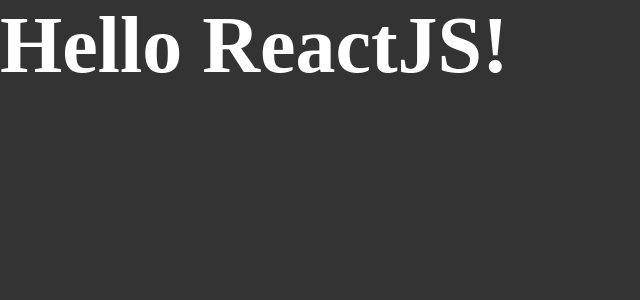
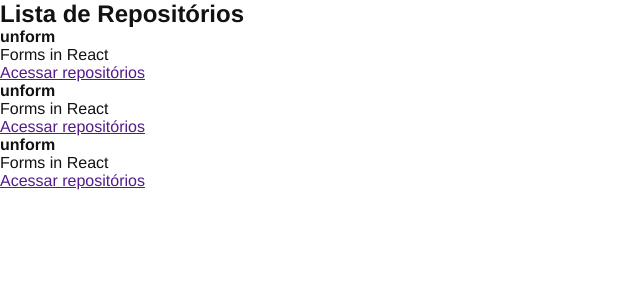
Before and after one commit to israelbulcaotavares/reactjs, a React app in the folder 01-github-explorer/: page / in a window 1280 px wide. Shown: the top 300 px of the page, without its empty margins (0-640 px from the left). Built offline with nearby package versions, Linux system fonts and the light colour scheme.

Commit message:
Primeiro componente React

```diff
--- a/01-github-explorer/src/App.jsx
+++ b/01-github-explorer/src/App.jsx
@@ -1,7 +1,7 @@
+import { RepositoryList } from './components/RepositoryList';
 import './styles/global.scss';
 
 export function App(){
 
-
-    return <h1>Hello ReactJS!</h1>
+    return <RepositoryList/>
 }
--- /dev/null
+++ b/01-github-explorer/src/components/RepositoryList.jsx
@@ -0,0 +1,35 @@
+const repositoryName = 'unform';
+
+export function RepositoryList(){
+    return (
+        <section className="repository-list">
+            <h1>Lista de Repositórios</h1>
+
+            <ul>
+                <li>
+                    <strong>{repositoryName}</strong>
+                    <p>Forms in React</p>
+                    <a href="">
+                        Acessar repositórios
+                    </a>
+                </li>
+                <li>
+                    <strong>{repositoryName}</strong>
+                    <p>Forms in React</p>
+                    <a href="">
+                        Acessar repositórios
+                    </a>
+                </li>
+                <li>
+                    <strong>{repositoryName}</strong>
+                    <p>Forms in React</p>
+                    <a href="">
+                        Acessar repositórios
+                    </a>
+                </li>
+
+
+            </ul>
+        </section>
+    );
+}
--- a/01-github-explorer/src/styles/global.scss
+++ b/01-github-explorer/src/styles/global.scss
@@ -5,11 +5,8 @@
 }
 
 body{
-    font: Arial, Helvetica, sans-serif;
-    background: #333;
-    color: #fff;
+    font: 16px "Helvetica Neue", Arial, sans-serif;
+    color: #121214;
 
-    h1{
-        font-size: 80px;
-    }
+
 }
```
